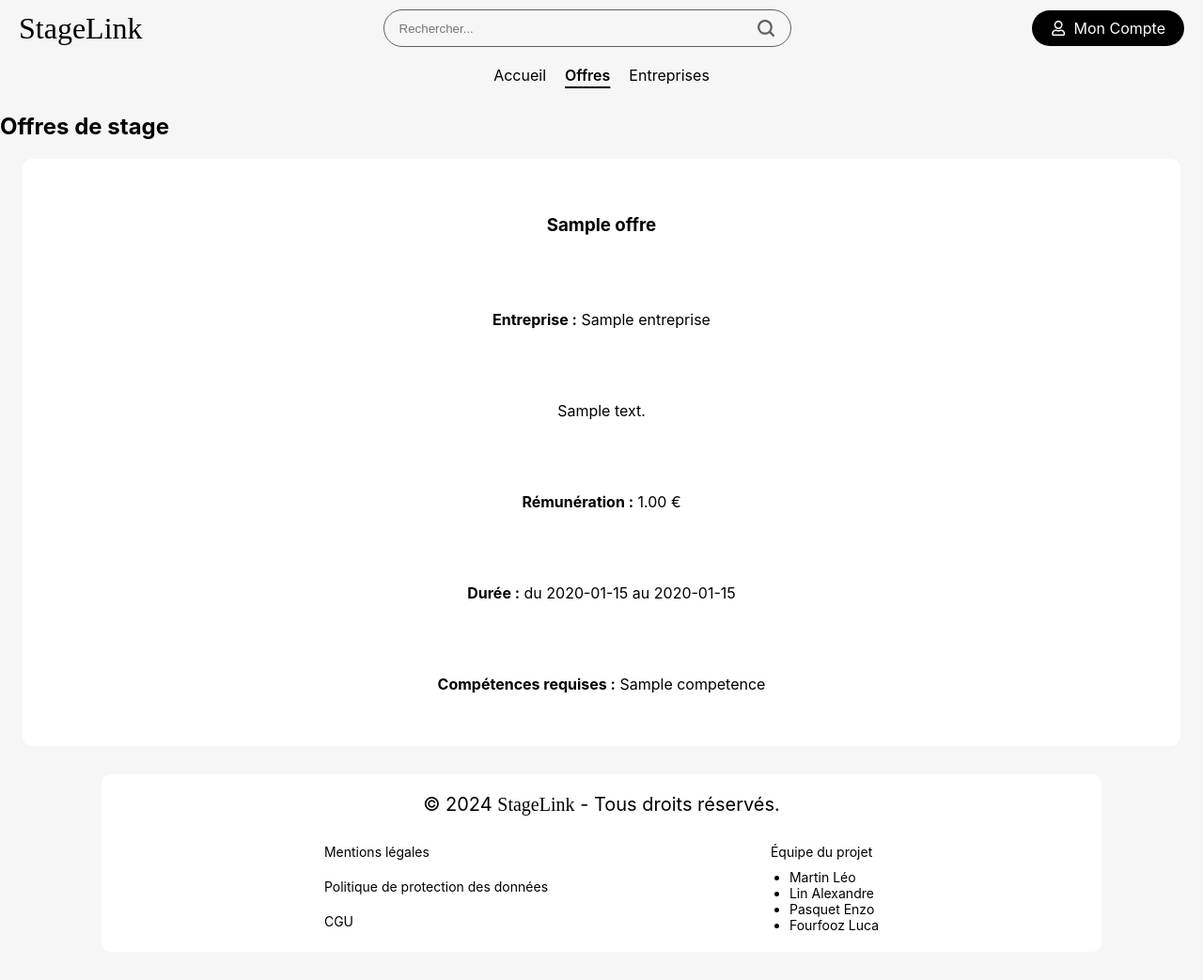
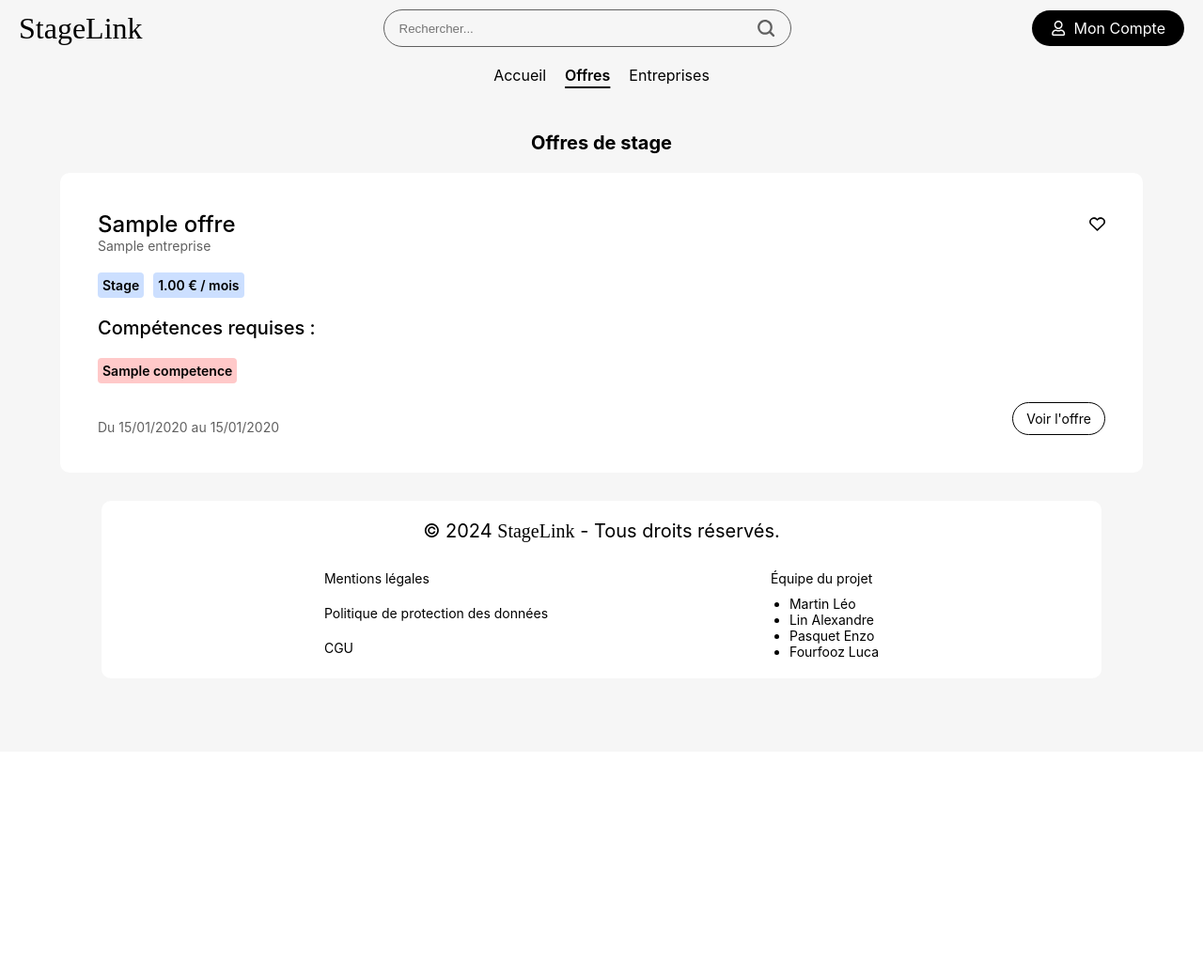
Before and after one commit to GuiZaZotte/WEB4ALL-stagelink, a PHP site: page /offres.php in a window 1280 px wide. Shown: the whole page at 94% size. After the commit the page ends 699 px from the top, so only its background shows below. Run offline with PHP 8.4, Linux system fonts and the light colour scheme; tables that the repository leaves empty hold one stand-in row (values such as "Sample post"); some web fonts are replaced.

Commit message:
tabulation

```diff
--- a/src/creer-offre.php
+++ b/src/creer-offre.php
@@ -69,7 +69,7 @@ if ($_SERVER["REQUEST_METHOD"] == "POST") {
         <select id="entreprise_id" name="entreprise_id" required>
             <option value="">Sélectionnez une entreprise</option>
             <?php while ($row = $entreprises->fetch_assoc()): ?>
-                <option value="<?= $row['id'] ?>"><?= htmlspecialchars($row['nom']) ?></option>
+            <option value="<?= $row['id'] ?>"><?= htmlspecialchars($row['nom']) ?></option>
             <?php endwhile; ?>
         </select>
 
@@ -89,7 +89,7 @@ if ($_SERVER["REQUEST_METHOD"] == "POST") {
             <label for="competences">Compétences requises :</label>
             <select id="competences" name="competences[]" multiple required>
                 <?php while ($row = $competences->fetch_assoc()): ?>
-                    <option value="<?= $row['id'] ?>"><?= htmlspecialchars($row['nom']) ?></option>
+                <option value="<?= $row['id'] ?>"><?= htmlspecialchars($row['nom']) ?></option>
                 <?php endwhile; ?>
             </select>
         </div>
--- a/src/footer.php
+++ b/src/footer.php
@@ -6,9 +6,7 @@
     <div class="foot-contain">
         <div class="mentions">
             <a href="" class="texte-footer">Mentions légales</a>
-          <a href="politique-donnees.html" class="texte-footer"
-            >Politique de protection des données</a
-          >
+            <a href="politique-donnees.html" class="texte-footer">Politique de protection des données</a>
             <a href="CGU.html" class="texte-footer">CGU</a>
         </div>
         <div class="equipe-container">
@@ -24,4 +22,5 @@
 </footer>
 </body>
 <script src="script/easter-egg.js"></script>
+
 </html>
--- a/src/header.php
+++ b/src/header.php
@@ -13,6 +13,7 @@ $page = basename($_SERVER['PHP_SELF']);
 
 <!DOCTYPE html>
 <html lang="fr">
+
 <head>
     <meta charset="UTF-8" />
     <meta name="viewport" content="width=device-width, initial-scale=1.0" />
@@ -20,6 +21,7 @@ $page = basename($_SERVER['PHP_SELF']);
     <link rel="stylesheet" href="style/variable.css" />
     <link rel="icon" href="img/favicon.svg" type="image/svg" />
 </head>
+
 <body>
     <header>
         <div class="first-bar">
@@ -40,7 +42,7 @@ $page = basename($_SERVER['PHP_SELF']);
             <a href="offres.php" class="pages <?= ($page == 'offres.php') ? 'activer' : '' ?>">Offres</a>
             <a href="entreprises.php" class="pages <?= ($page == 'entreprises.php') ? 'activer' : '' ?>">Entreprises</a>
 
-        <?php if ($role == "Administrateur" || $role == "Pilote") : ?>
+            <?php if ($role == "Administrateur" || $role == "Pilote"): ?>
             <a href="dashboard.php" class="pages <?= ($page == 'dashboard.php') ? 'activer' : '' ?>">Dashboard</a>
             <?php endif; ?>
         </nav>
--- a/src/login.php
+++ b/src/login.php
@@ -46,6 +46,7 @@ if ($_SERVER["REQUEST_METHOD"] == "POST") {
 
 <!DOCTYPE html>
 <html lang="fr">
+
 <head>
     <meta charset="UTF-8" />
     <meta name="viewport" content="width=device-width, initial-scale=1.0" />
@@ -54,6 +55,7 @@ if ($_SERVER["REQUEST_METHOD"] == "POST") {
     <link rel="icon" href="img/favicon.svg" type="image/svg" />
     <title>Page de login</title>
 </head>
+
 <body>
     <div class="container">
         <div class="stagelink">StageLink</div>
@@ -78,4 +80,5 @@ if ($_SERVER["REQUEST_METHOD"] == "POST") {
         </div>
     </div>
 </body>
+
 </html>
--- a/src/offres.php
+++ b/src/offres.php
@@ -2,15 +2,12 @@
 $pageTitle = "Offres - StageLink";
 include('header.php');
 ?>
+
 <head>
     <link rel="stylesheet" href="style/offres.css" />
 </head>
 <div class="easter-egg">
-      <img src="img/favicon.svg" alt="" class="logo" /><img
-        src="img/Frame 3 (1).svg"
-        alt=""
-        class="logo-text"
-      />
+    <img src="img/favicon.svg" alt="" class="logo" /><img src="img/Frame 3 (1).svg" alt="" class="logo-text" />
 </div>
 
 <?php
@@ -21,19 +18,28 @@ $sql = "SELECT o.id, o.titre, o.description, o.base_remuneration, o.date_debut,
         FROM Offres o
         JOIN Entreprises e ON o.entreprise_id = e.id
         ORDER BY o.date_debut DESC";
-$offres = $conn->query($sql);
-?>
+$offres = $conn->query($sql); ?>
 
 <div class="offre">
     <h2>Offres de stage</h2>
+
     <?php while ($row = $offres->fetch_assoc()): ?>
     <div class="container">
-            <h3><?= htmlspecialchars($row['titre']) ?></h3>
-            <p><strong>Entreprise :</strong> <?= htmlspecialchars($row['entreprise_nom']) ?></p>
-            <p><?= nl2br(htmlspecialchars($row['description'])) ?></p>
-            <p><strong>Rémunération :</strong> <?= htmlspecialchars($row['base_remuneration']) ?> €</p>
-            <p><strong>Durée :</strong> du <?= $row['date_debut'] ?> au <?= $row['date_fin'] ?: 'Non spécifié' ?></p>
-            <p><strong>Compétences requises :</strong>
+        <div class="offre-title">
+            <div class="like-container">
+                <h2><?= htmlspecialchars($row['titre']) ?></h2>
+                <img class="like-svg" src="img/offres/like.svg" alt="" />
+            </div>
+            <p class="entreprise"><?= htmlspecialchars($row['entreprise_nom']) ?></p>
+        </div>
+        <div class="balise-container">
+            <p class="balise">Stage</p>
+
+            <p class="balise">
+                <?= htmlspecialchars($row['base_remuneration']) ?>
+                € / mois
+            </p>
+        </div>
         <?php
             $sql_comp = "SELECT c.nom FROM Competences c
                JOIN Offres_Competences oc ON c.id = oc.competence_id
@@ -41,19 +47,26 @@ $offres = $conn->query($sql);
             $stmt_comp = $conn->prepare($sql_comp);
             $stmt_comp->bind_param("i", $row['id']);
             $stmt_comp->execute();
-                $result_comp = $stmt_comp->get_result();
-                $competences = [];
-                while ($comp = $result_comp->fetch_assoc()) {
-                    $competences[] = htmlspecialchars($comp['nom']);
-                }
-                echo implode(', ', $competences);
-                ?>
+            $result_comp = $stmt_comp->get_result(); ?>
+
+        <h3>Compétences requises :</h3>
+        <div class="competences">
+            <?php while ($comp = $result_comp->fetch_assoc()): ?>
+
+            <p class="balise2"><?= htmlspecialchars($comp['nom']) ?></p>
+            <?php endwhile; ?>
+        </div>
+        <div class="postuler">
+            <p class="date">
+                Du
+                <?= date('d/m/Y', strtotime($row['date_debut'])) ?>
+                au
+                <?= $row['date_fin'] ? date('d/m/Y', strtotime($row['date_fin'])) : 'Non spécifié' ?>
             </p>
+            <div class="button">Voir l'offre</div>
+        </div>
     </div>
     <?php endwhile; ?>
 </div>
 
-
-
-
 <?php include("footer.php"); ?>
--- a/src/style/dashboard.css
+++ b/src/style/dashboard.css
@@ -37,7 +37,7 @@ label {
   gap: 10px;
 }
 .competences-container select {
-  height: 60px;
+  height: 90px;
 }
 h2 {
   margin: 0;
@@ -48,7 +48,7 @@ h2 {
   flex-direction: column;
   gap: 10px;
 }
-form button {
+.container button {
   display: flex;
   padding: 0;
   border: 0;
--- a/src/style/offres.css
+++ b/src/style/offres.css
@@ -2,11 +2,79 @@
   background-color: var(--couleur-container);
   display: flex;
   flex-direction: column;
-  gap: 45px;
-  align-items: center;
-  width: fit-content;
+  gap: 20px;
+  width: auto;
   padding: 40px;
-  width: 90vw;
-  margin: auto;
   border-radius: 10px;
 }
+h2 {
+  font-size: 20px;
+  text-align: center;
+}
+h3 {
+  font-size: 20px;
+  font-weight: 500;
+}
+.offre {
+  display: flex;
+  flex-direction: column;
+  gap: 20px;
+  width: 90vw;
+  margin: 40px auto 0 auto;
+}
+.container h2 {
+  width: fit-content;
+  font-weight: 500;
+  font-size: 24px;
+}
+.entreprise {
+  font-size: 14px;
+  color: var(--couleur-input-border);
+}
+.balise,
+.balise2 {
+  font-size: 14px;
+  background-color: var(--couleur-balise);
+  width: fit-content;
+  padding: 5px;
+  font-weight: 600;
+  border-radius: 4px;
+}
+.balise2 {
+  background-color: var(--couleur-rouge);
+}
+.balise-container {
+  display: flex;
+  gap: 10px;
+}
+
+.competences {
+  display: flex;
+  flex-direction: row;
+  gap: 10px;
+}
+
+.date {
+  font-size: 14px;
+  color: var(--couleur-input-border);
+}
+.like-container {
+  display: flex;
+  justify-content: space-between;
+  align-items: center;
+}
+.like-svg {
+  width: 18px;
+}
+.button {
+  font-size: 14px;
+  border: solid 1px #000;
+  width: fit-content;
+  padding: 8px 14px;
+  border-radius: 100px;
+}
+.postuler {
+  display: flex;
+  align-items: end;
+  justify-content: space-between;
+}
--- a/src/style/variable.css
+++ b/src/style/variable.css
@@ -1,5 +1,9 @@
 @import url("https://fonts.googleapis.com/css2?family=Kalnia:wght@100..700&display=swap");
 
+* {
+  margin: 0;
+  padding: 0;
+}
 :root {
   --couleur-body: #f6f6f6;
   --couleur-container: #fff;
@@ -14,6 +18,7 @@
   --couleur-orange: #fcdf9d;
   --couleur-vert: #d4f4dd;
   --couleur-rouge: #ffc9c9;
+  --couleur-balise: #ccdfff;
 }
 
 body {
```
Also changed, not shown: src/Entreprises.php (+3 -7 lines), src/accueil.php (+2 -5 lines), src/test.html (deleted, +0 -61 lines), src/config.php (line endings or trailing spaces), src/dashboard.php (line endings or trailing spaces), src/img/offres/like.svg (added). Lines whose indentation alone changed are shown as unchanged.
